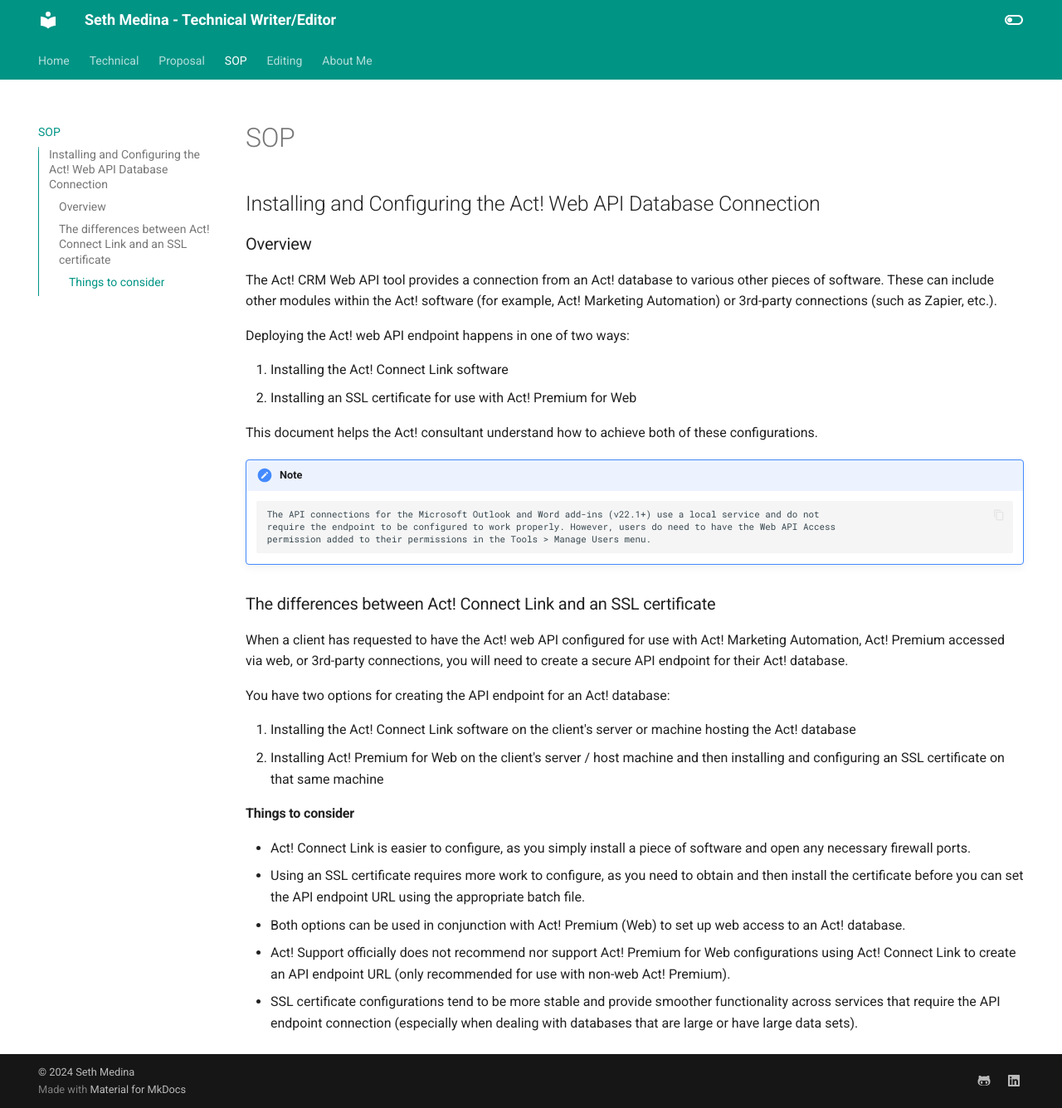
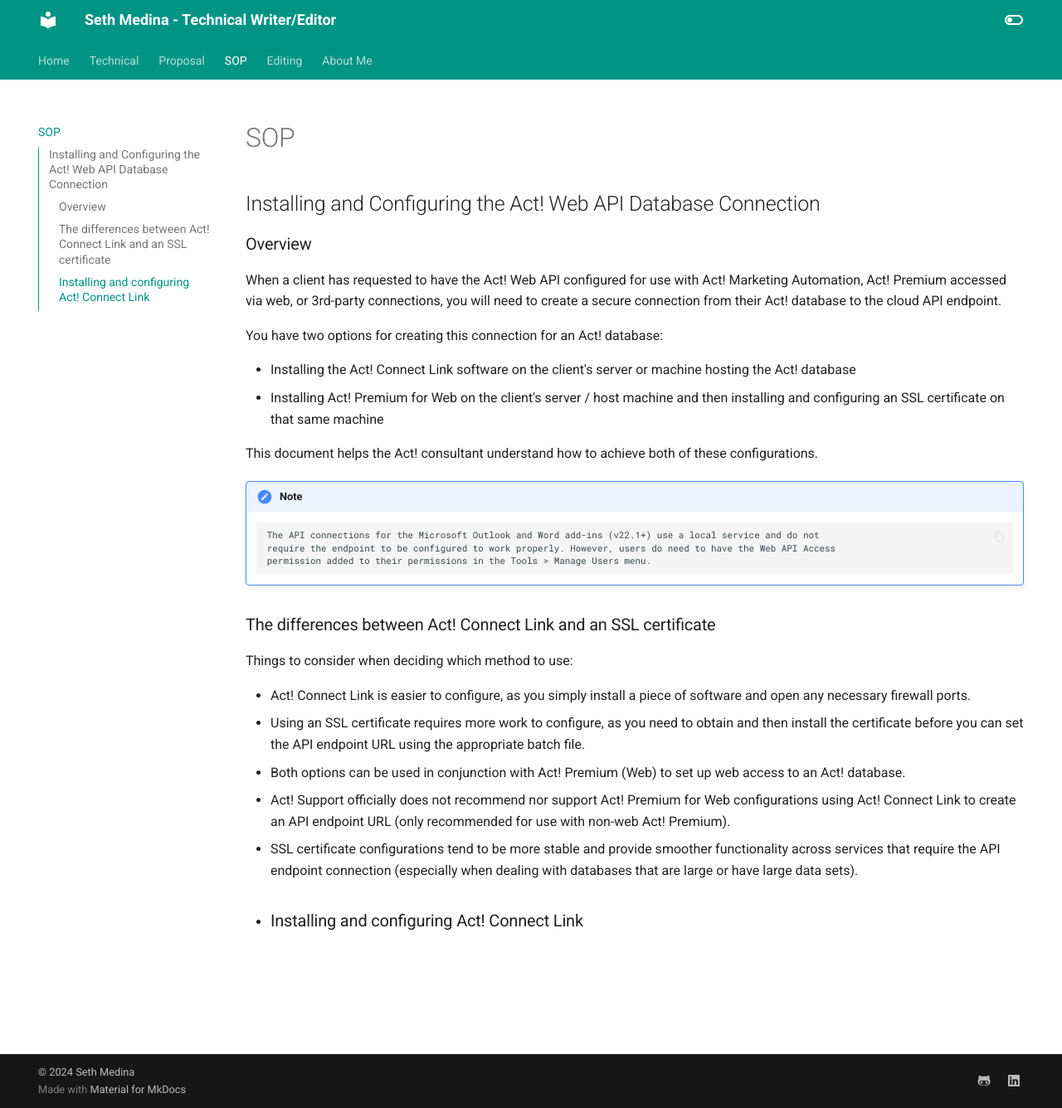
Before and after one commit to medinast21/medina-portfolio, an MkDocs documentation site: the page built from docs/SOP.md, in a window 1280 px wide and 1336 px high. Shown: the whole window at 83% size. Built offline with MkDocs 1.6.1 and Material for MkDocs 9.7.7, drawn with Linux system fonts in a browser that asks for light colours.

Commit message:
Rearranged paragraphs + removed some language
Made introductory language more concise and useful.

```diff
--- a/docs/SOP.md
+++ b/docs/SOP.md
@@ -3,14 +3,14 @@
 ## Installing and Configuring the Act! Web API Database Connection
 
 ### Overview
-The Act! CRM Web API tool provides a connection from an Act! database to various other pieces of software. These can
-include other modules within the Act! software (for example, Act! Marketing Automation) or 3rd-party connections (such as
-Zapier, etc.).
+When a client has requested to have the Act! Web API configured for use with Act! Marketing Automation, Act!
+Premium accessed via web, or 3rd-party connections, you will need to create a secure connection from their Act! database to the cloud API endpoint.
 
-Deploying the Act! web API endpoint happens in one of two ways:
+You have two options for creating this connection for an Act! database:
 
-1. Installing the Act! Connect Link software
-2. Installing an SSL certificate for use with Act! Premium for Web
+* Installing the Act! Connect Link software on the client's server or machine hosting the Act! database
+* Installing Act! Premium for Web on the client's server / host machine and then installing and configuring an SSL
+certificate on that same machine
 
 This document helps the Act! consultant understand how to achieve both of these configurations.
 
@@ -20,17 +20,8 @@ This document helps the Act! consultant understand how to achieve both of these
         permission added to their permissions in the Tools > Manage Users menu.
 
 ### The differences between Act! Connect Link and an SSL certificate
-When a client has requested to have the Act! web API configured for use with Act! Marketing Automation, Act!
-Premium accessed via web, or 3rd-party connections, you will need to create a secure API endpoint for their Act!
-database.
+Things to consider when deciding which method to use:
 
-You have two options for creating the API endpoint for an Act! database:
-
-1. Installing the Act! Connect Link software on the client's server or machine hosting the Act! database
-2. Installing Act! Premium for Web on the client's server / host machine and then installing and configuring an SSL
-certificate on that same machine
-
-#### Things to consider
 * Act! Connect Link is easier to configure, as you simply install a piece of software and open any necessary firewall
 ports.
 * Using an SSL certificate requires more work to configure, as you need to obtain and then install the certificate
@@ -40,3 +31,5 @@ before you can set the API endpoint URL using the appropriate batch file.
 Link to create an API endpoint URL (only recommended for use with non-web Act! Premium).
 * SSL certificate configurations tend to be more stable and provide smoother functionality across services that
 require the API endpoint connection (especially when dealing with databases that are large or have large data sets).
+
+1. ### Installing and configuring Act! Connect Link
```
